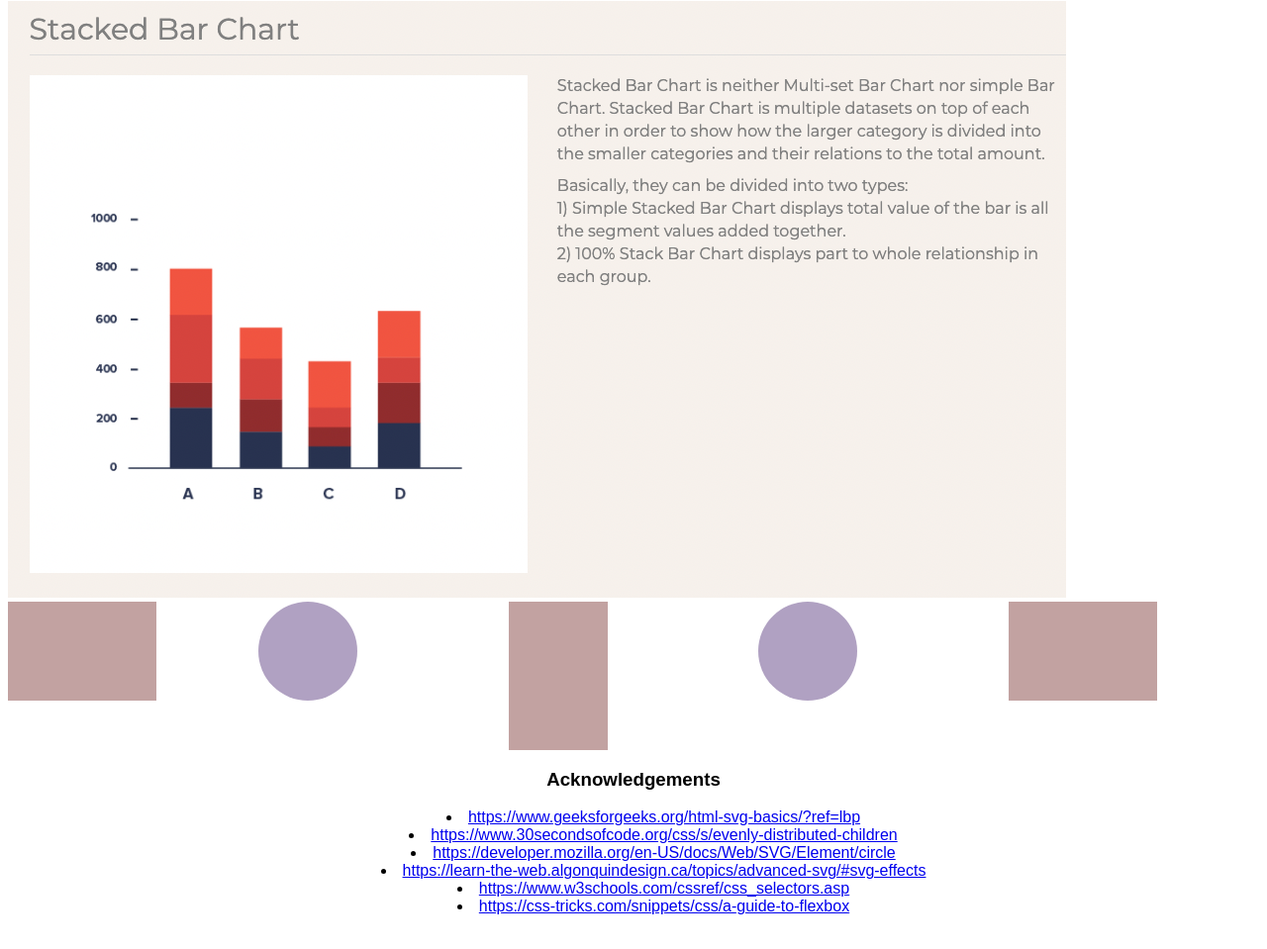
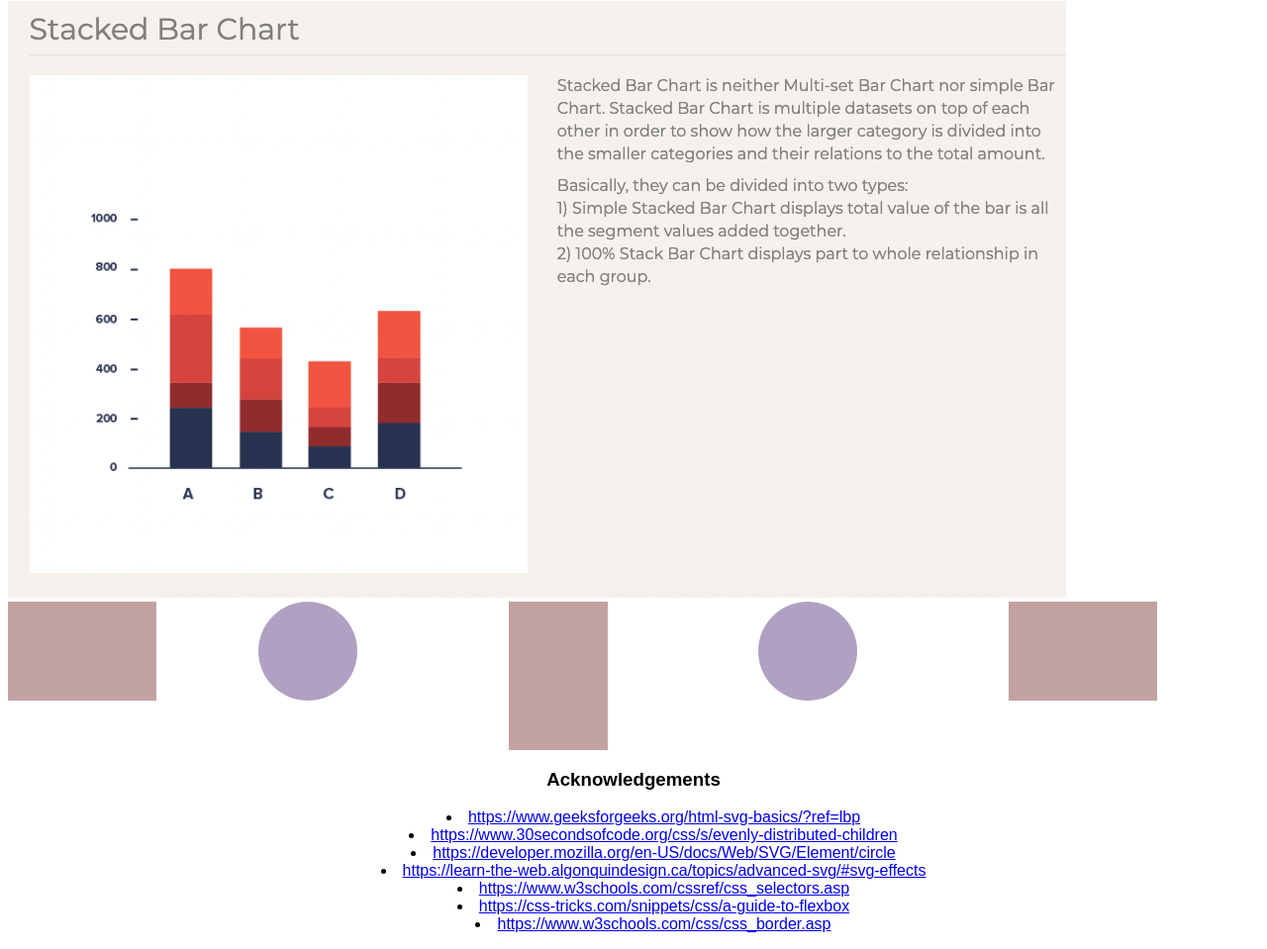
Before and after one commit to DS4200-S22/hw-03-julie-and-carissa, a plain HTML site: page index.html in a window 1280 px wide. Shown: the part 1917-2876 px from the top of the page at 99% size. Drawn offline with Linux system fonts and the light colour scheme.

Commit message:
adding a reference

```diff
--- a/index.html
+++ b/index.html
@@ -80,6 +80,11 @@
                 https://css-tricks.com/snippets/css/a-guide-to-flexbox
             </a>
         </li>
+        <li>
+            <a href="https://www.w3schools.com/css/css_border.asp">
+                https://www.w3schools.com/css/css_border.asp
+            </a>
+        </li>
     </ul>
 </body>
 
```
